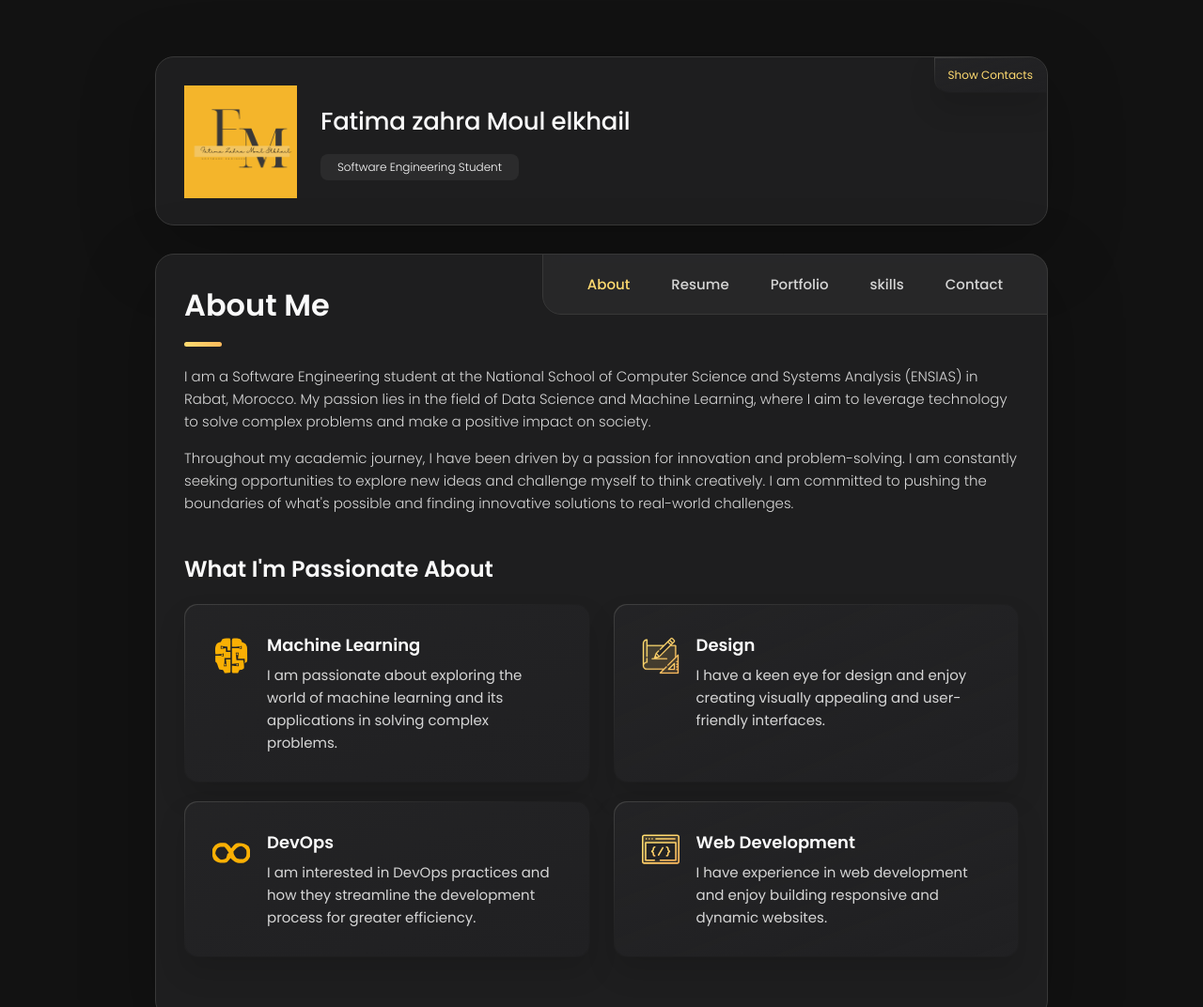
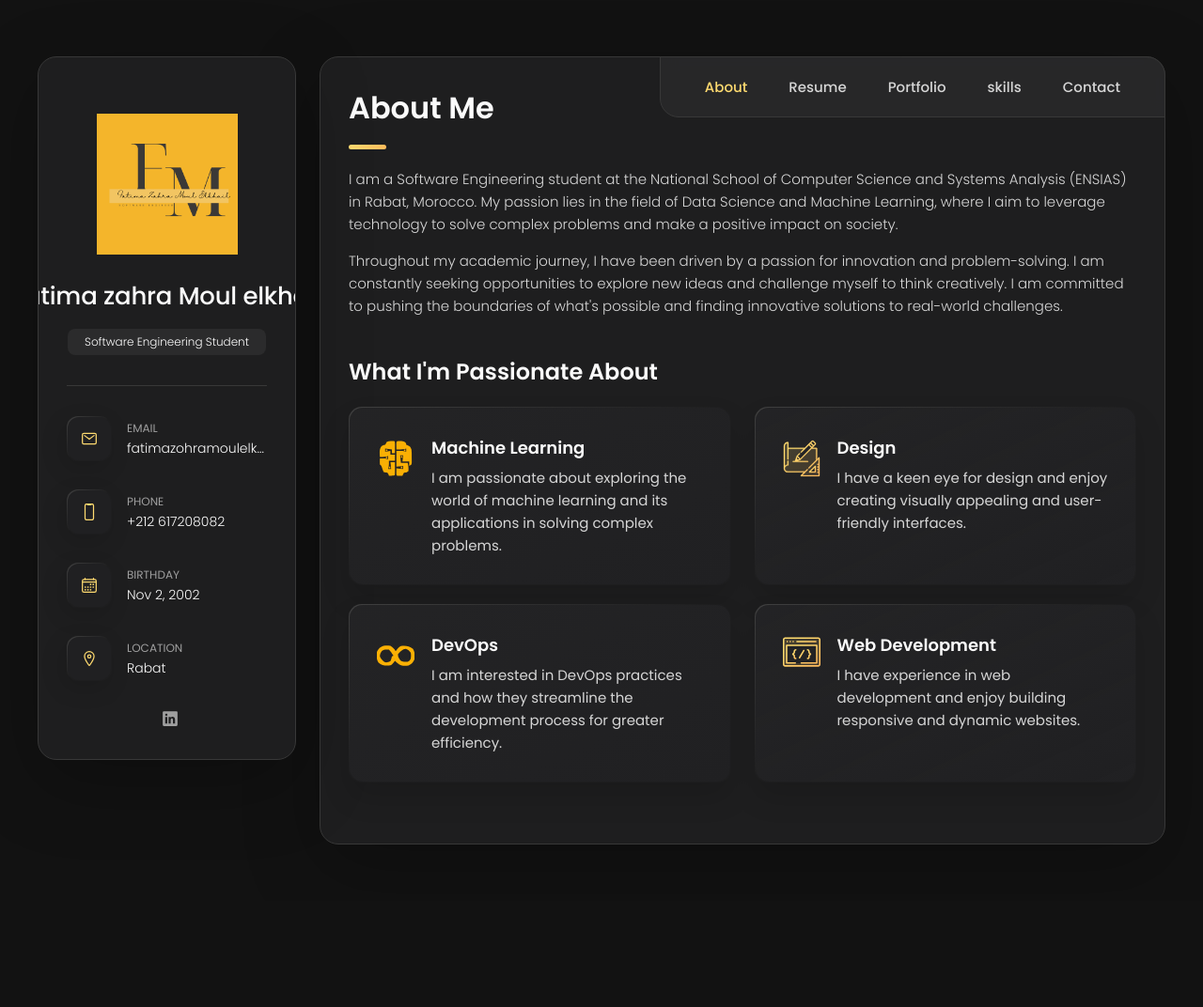
Before and after one commit to fatimamlk/portfolioMlk, a plain HTML site: page index.html in a window 1280 px wide. Shown: the top 1072 px of the page at 94% size. After the commit the page ends 959 px from the top, so only its background shows below. Drawn offline with nearby package versions, Linux system fonts and the light colour scheme.

Commit message:
Update style.css

```diff
--- a/assets/css/style.css
+++ b/assets/css/style.css
@@ -1763,3 +1763,120 @@ textarea.form-input::-webkit-resizer { display: none; }
 /**
  * responsive larger than 1250px screen
  */
+@media (min-width: 1250px) {
+
+  /**
+   * RESET
+   */
+
+  body::-webkit-scrollbar { width: 20px; }
+
+  body::-webkit-scrollbar-track { background: var(--smoky-black); }
+
+  body::-webkit-scrollbar-thumb {
+    border: 5px solid var(--smoky-black);
+    background: hsla(0, 0%, 100%, 0.1);
+    border-radius: 20px;
+    box-shadow: inset 1px 1px 0 hsla(0, 0%, 100%, 0.11),
+                inset -1px -1px 0 hsla(0, 0%, 100%, 0.11);
+  }
+
+  body::-webkit-scrollbar-thumb:hover { background: hsla(0, 0%, 100%, 0.15); }
+
+  body::-webkit-scrollbar-button { height: 60px; }
+
+
+
+  /**
+   * REUSED STYLE
+   */
+
+  .sidebar, article { width: auto; }
+
+  article { min-height: 100%; }
+
+
+
+  /**
+   * MAIN
+   */
+
+  main {
+    max-width: 1200px;
+    margin-inline: auto;
+    display: flex;
+    justify-content: center;
+    align-items: stretch;
+    gap: 25px;
+  }
+
+  .main-content {
+    min-width: 75%;
+    width: 75%;
+    margin: 0;
+  }
+
+
+
+  /**
+   * SIDEBAR
+   */
+
+  .sidebar {
+    position: sticky;
+    top: 60px;
+    width: 300px;
+    max-height: max-content;
+    height: 100%;
+    margin-bottom: 0;
+    padding-top: 60px;
+    z-index: 1;
+  }
+
+  .sidebar-info { flex-direction: column; }
+
+  .avatar-box img { width: 150px; }
+
+  .info-content .name {
+    white-space: nowrap;
+    text-align: center;
+  }
+
+  .info-content .title { margin: auto; }
+
+  .info_more-btn { display: none; }
+
+  .sidebar-info_more {
+    opacity: 1;
+    visibility: visible;
+  }
+
+  .contacts-list { grid-template-columns: 1fr; }
+
+  .contact-info :is(.contact-link) {
+    white-space: nowrap;
+    overflow: hidden;
+    text-overflow: ellipsis;
+  }
+
+  .contact-info :is(.contact-link, time, address) {
+    --fs-7: 14px;
+    font-weight: var(--fw-300);
+  }
+
+  .separator:last-of-type {
+    margin: 15px 0;
+    opacity: 0;
+  }
+
+  .social-list { justify-content: center; }
+
+
+
+  /**
+	 * RESUME
+	 */
+
+  .timeline-text { max-width: 700px; }
+
+}
```
